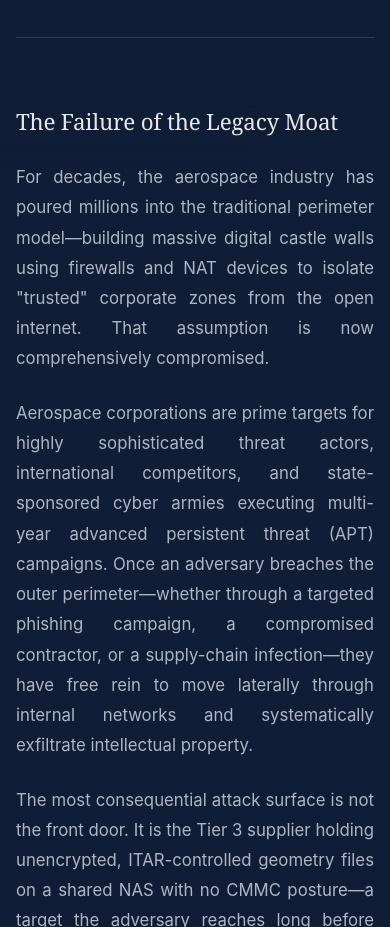
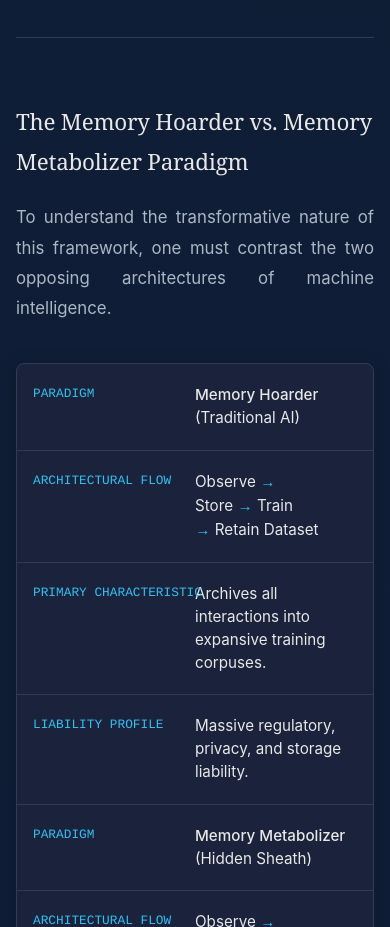
Before and after one commit to LiquidIvy/THE-EXECUTIVE-MANIFESTO, a plain HTML site: page index.html in a window 390 px wide. Shown: the part 173-1100 px from the top of the page. Drawn offline with Linux system fonts and the light colour scheme.

Commit message:
Update index.html

```diff
--- a/index.html
+++ b/index.html
@@ -125,6 +125,47 @@
             font-size: 1.15rem;
         }
 
+        /* Table Styling Added Here */
+        table {
+            width: 100%;
+            border-collapse: collapse;
+            margin: 2.5rem 0;
+            background-color: var(--surface-color);
+            border-radius: 8px;
+            overflow: hidden;
+            box-shadow: 0 4px 20px rgba(0, 0, 0, 0.2);
+            border: 1px solid var(--border-color);
+        }
+
+        th, td {
+            padding: 1.25rem;
+            border: 1px solid var(--border-color);
+            text-align: left;
+            vertical-align: top;
+            line-height: 1.5;
+        }
+
+        th {
+            font-family: var(--font-mono);
+            color: var(--accent-color);
+            font-weight: 600;
+            font-size: 0.85rem;
+            text-transform: uppercase;
+            letter-spacing: 0.05em;
+            background-color: rgba(0,0,0,0.2);
+        }
+
+        td {
+            font-size: 0.95rem;
+            color: var(--text-primary);
+        }
+
+        td span.arrow {
+            color: var(--accent-color);
+            font-family: var(--font-mono);
+            margin: 0 0.2rem;
+        }
+
         .formula-box {
             background-color: var(--surface-color);
             border: 1px solid var(--border-color);
@@ -167,7 +208,6 @@
         }
 
         .callout {
-            /* Adjusted callout for logo's rich colors */
             background: linear-gradient(135deg, var(--surface-color) 0%, rgba(26, 35, 59, 0.6) 100%);
             border: 1px solid var(--border-color);
             border-left: 4px solid var(--accent-color);
@@ -234,6 +274,34 @@
             .formula {
                 font-size: 1.5rem;
             }
+            table, th, td {
+                display: block;
+                width: 100%;
+            }
+            th {
+                display: none;
+            }
+            td {
+                border: none;
+                border-bottom: 1px solid var(--border-color);
+                position: relative;
+                padding-left: 50%;
+            }
+            td::before {
+                position: absolute;
+                left: 1rem;
+                width: 45%;
+                padding-right: 10px;
+                white-space: nowrap;
+                font-family: var(--font-mono);
+                color: var(--accent-color);
+                font-size: 0.8rem;
+                text-transform: uppercase;
+            }
+            td:nth-of-type(1)::before { content: "Paradigm"; }
+            td:nth-of-type(2)::before { content: "Architectural Flow"; }
+            td:nth-of-type(3)::before { content: "Primary Characteristic"; }
+            td:nth-of-type(4)::before { content: "Liability Profile"; }
         }
     </style>
 </head>
@@ -246,6 +314,45 @@
         </header>
 
         <main>
+            <section>
+                <h2>The Memory Hoarder vs. Memory Metabolizer Paradigm</h2>
+                <p>To understand the transformative nature of this framework, one must contrast the two opposing architectures of machine intelligence.</p>
+
+                <table>
+                    <thead>
+                        <tr>
+                            <th>Paradigm</th>
+                            <th>Architectural Flow</th>
+                            <th>Primary Characteristic</th>
+                            <th>Liability Profile</th>
+                        </tr>
+                    </thead>
+                    <tbody>
+                        <tr>
+                            <td><strong>Memory Hoarder</strong><br>(Traditional AI)</td>
+                            <td>
+                                Observe <span class="arrow">&rarr;</span><br>
+                                Store <span class="arrow">&rarr;</span> Train<br>
+                                <span class="arrow">&rarr;</span> Retain Dataset
+                            </td>
+                            <td>Archives all interactions into expansive training corpuses.</td>
+                            <td>Massive regulatory, privacy, and storage liability.</td>
+                        </tr>
+                        <tr>
+                            <td><strong>Memory Metabolizer</strong><br>(Hidden Sheath)</td>
+                            <td>
+                                Observe <span class="arrow">&rarr;</span><br>
+                                Learn <span class="arrow">&rarr;</span><br>
+                                Update Weights<br>
+                                <span class="arrow">&rarr;</span> Annihilate Observation
+                            </td>
+                            <td>Extracts mathematical adaptations and destroys raw data.</td>
+                            <td>Zero residual liability; highly efficient edge computing.</td>
+                        </tr>
+                    </tbody>
+                </table>
+            </section>
+
             <section>
                 <h2>The Failure of the Legacy Moat</h2>
                 <p>For decades, the aerospace industry has poured millions into the traditional perimeter model—building massive digital castle walls using firewalls and NAT devices to isolate "trusted" corporate zones from the open internet. That assumption is now comprehensively compromised.</p>
```
